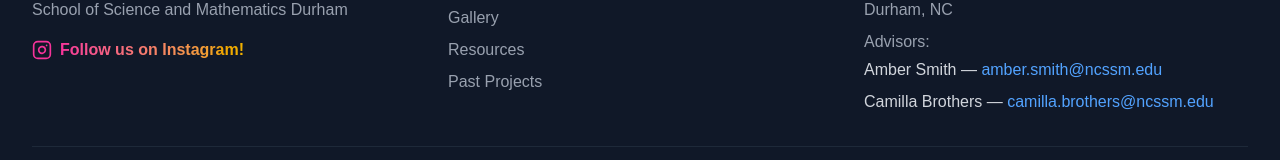
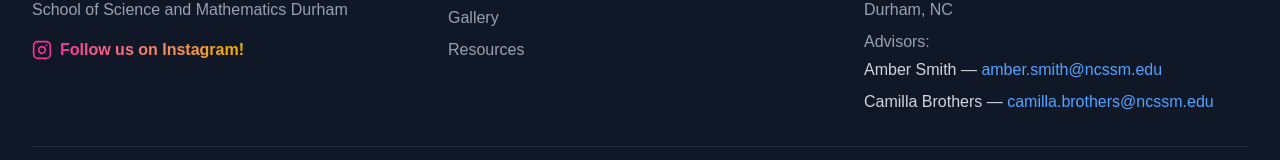
Before and after one commit to ncssmtsa2025git/ncssm-tsa-hub-deploy, a Next.js app in the folder website-frontend/: page / in a window 1280 px wide. Shown: the part 3100-3260 px from the top of the page. Built offline with nearby package versions, Linux system fonts and the light colour scheme; no server answers.

Commit message:
remove past projects from footer

```diff
--- a/website-frontend/app/components/Footer.tsx
+++ b/website-frontend/app/components/Footer.tsx
@@ -33,7 +33,7 @@ export default function Footer(): React.ReactElement {
               <Link href="/events" className="text-gray-400 hover:text-white block">Events</Link>
               <Link href="/gallery" className="text-gray-400 hover:text-white block">Gallery</Link>
               <Link href="/resources" className="text-gray-400 hover:text-white block">Resources</Link>
-              <Link href="/projects" className="text-gray-400 hover:text-white block">Past Projects</Link>
+              {/* <Link href="/projects" className="text-gray-400 hover:text-white block">Past Projects</Link> */}
             </div>
           </div>
 
```
